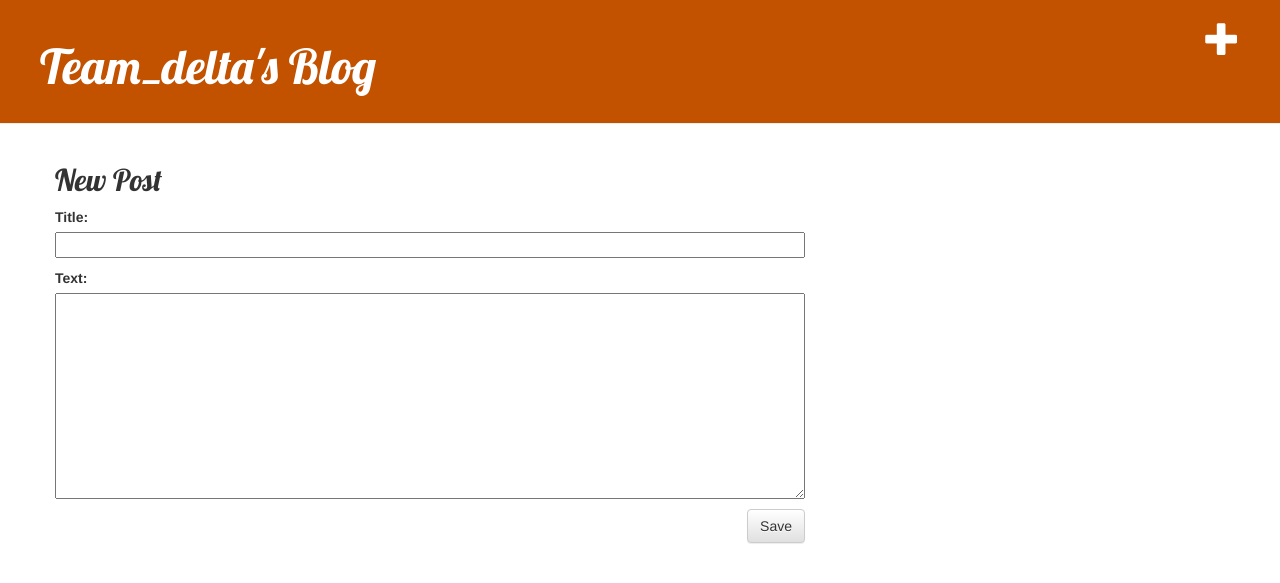
After one commit to veer04/my-second-blog, a Django app: page /post/new/ in a window 1280 px wide. The commit adds this page. Shown: the top 583 px of the page. Run offline with Django 3.2, Linux system fonts and the light colour scheme; some libraries are stand-ins or nearby versions.

Commit message:
Adding Post and Edit option

```diff
--- /dev/null
+++ b/blog/forms.py
@@ -0,0 +1,9 @@
+from django import forms
+
+from .models import Post
+
+class PostForm(forms.ModelForm):
+
+	class Meta:
+		model = Post
+		fields = ('title','text',)
--- a/blog/models.py
+++ b/blog/models.py
@@ -16,3 +16,6 @@ class Post(models.Model):
 
 	def __str__(self):
 		return self.title
+
+
+ #Post.objects.create(0)
--- a/blog/templates/blog/base.html
+++ b/blog/templates/blog/base.html
@@ -9,6 +9,7 @@
     </head>
     <body>
         <div class="page-header">
+            <a href="{% url 'post_new' %}" class="top-menu"><span class="glyphicon glyphicon-plus"></span></a>
             <h1><a href="/">Team_delta's Blog</a></h1>
         </div>
         <div class="content container">
--- a/blog/templates/blog/post_detail.html
+++ b/blog/templates/blog/post_detail.html
@@ -7,6 +7,7 @@
                 {{ post.published_date }}
             </div>
         {% endif %}
+        <a class = "btn btn-default " href="{% url 'post_edit' pk=post.pk %}"><span class="glyphicon glyphicon-pencil "></a>
         <h2>{{ post.title }}</h2>
         <p>{{ post.text|linebreaksbr }}</p>
     </div>
--- /dev/null
+++ b/blog/templates/blog/post_edit.html
@@ -0,0 +1,11 @@
+{% extends 'blog/base.html' %}
+
+{% block content %}
+
+	<h2> New Post </h2>
+	<form method="POST" class="post-form">{% csrf_token %}
+		{{ form.as_p }}
+		<button type="submit" class="save btn btn-default "> Save </button>
+	 </form>
+
+{% endblock  %}
--- a/blog/urls.py
+++ b/blog/urls.py
@@ -1,8 +1,10 @@
 from django.urls import path
-from . import views
+from .import views
 
 
 urlpatterns = [
 	path('',views.post_list, name = 'post_list'),
 	path('post/<int:pk>/', views.post_detail, name='post_detail'),
+	path('post/new/',views.post_new,name='post_new'),
+	path('post/<int:pk>/edit/',views.post_edit, name='post_edit'),
 ]
--- a/blog/views.py
+++ b/blog/views.py
@@ -1,13 +1,43 @@
 from django.shortcuts import render,get_object_or_404
 from .models import Post
 from django.utils import timezone
+from .forms import PostForm
+from django.shortcuts import redirect
 
 def post_list(request):
 	#return render(request,'blog/post_list.html',{})
-	posts = Post.objects.filter(published_date__lte = timezone.now()).order_by('published_date')
+	#posts = Post.objects.filter(published_date__lte = timezone.now()).order_by('published_date')
+	posts = Post.objects.all()
 	return render (request, 'blog/post_list.html',{'posts':posts})
 def post_detail(request, pk):
 	post=get_object_or_404(Post, pk=pk)
 	return render(request,'blog/post_detail.html',{'post':post})
+def post_new(request):
+	if request.method == "POST":
+		form = PostForm(request.POST)
+		if form.is_valid():
+			post = form.save(commit=False)
+			post.author = request.user
+			post.published_date = timezone.now()
+			post.save()
+			return redirect('post_detail', pk=post.pk)
+
+	else:
+		form=PostForm()
+	return render(request,'blog/post_edit.html',{'form':form})
+
+def post_edit(request, pk):
+    post = get_object_or_404(Post, pk=pk)
+    if request.method == "POST":
+        form = PostForm(request.POST, instance=post)
+        if form.is_valid():
+            post = form.save(commit=False)
+            post.author = request.user
+            post.published_date = timezone.now()
+            post.save()
+            return redirect('post_detail', pk=post.pk)
+    else:
+        form = PostForm(instance=post)
+    return render(request, 'blog/post_edit.html', {'form': form})
 
 # Create your views here.
```
Also changed, not shown: db.sqlite3.
